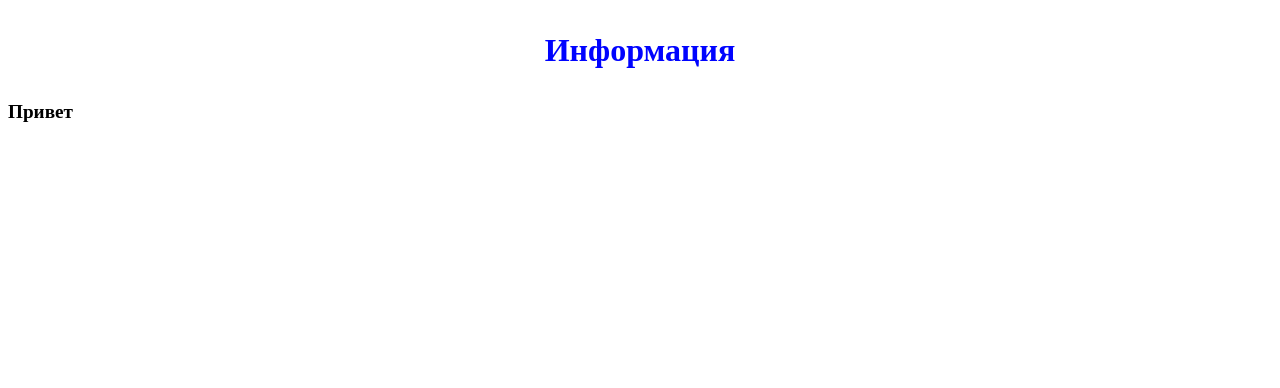
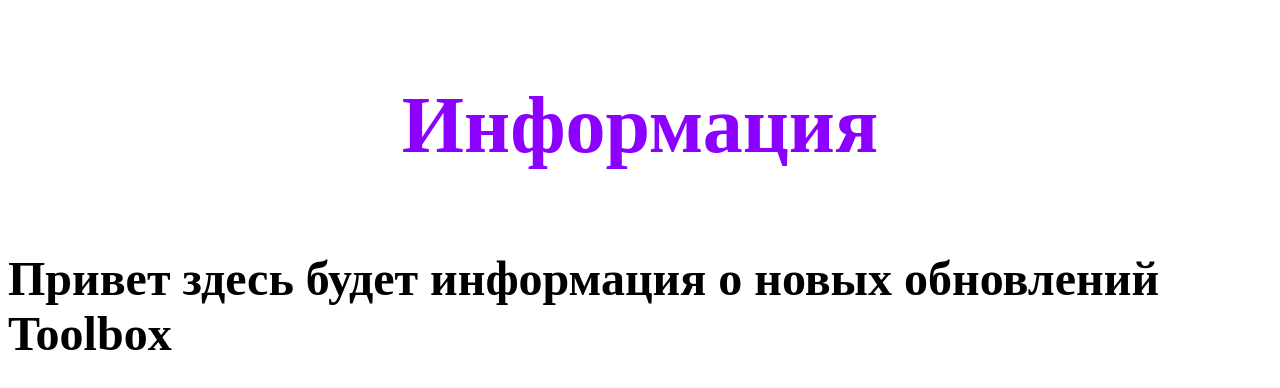
Before and after one commit to Toolbox231/Toolbox, a plain HTML site: page index.html in a window 1280 px wide. Drawn offline with Linux system fonts and the light colour scheme; files that its build step writes are made by us from their sources.

Commit message:
Update index.html

```diff
--- a/index.html
+++ b/index.html
@@ -5,8 +5,10 @@
     <meta charset="utf-8">
 </head>
 <body>
-				<font color="#0003ff"><h1 style="font-size: 2em;"><p align="center">Информация</p>
-		  <font color="#000000"><p></p><h1 style="font-size: 0.6em;">Привет</h1></p>
+				<font color="#8B00ff"><h1 style="font-size: 5em;"><p align="center">Информация</p>
+		  <font color="#000000"><p></p><h2 style="font-size: 0.6em;">Привет здесь будет информация о новых обновлений Toolbox </h1></p>
+		  <link rel="stylesheet" href="style.css">
+
 		   </font>
 </body>
 </html>
```
